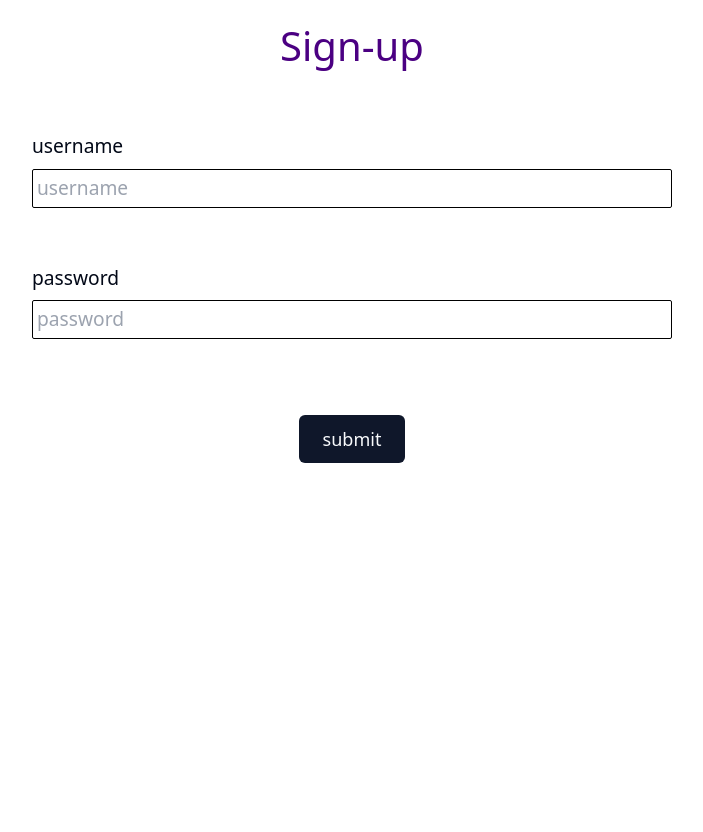
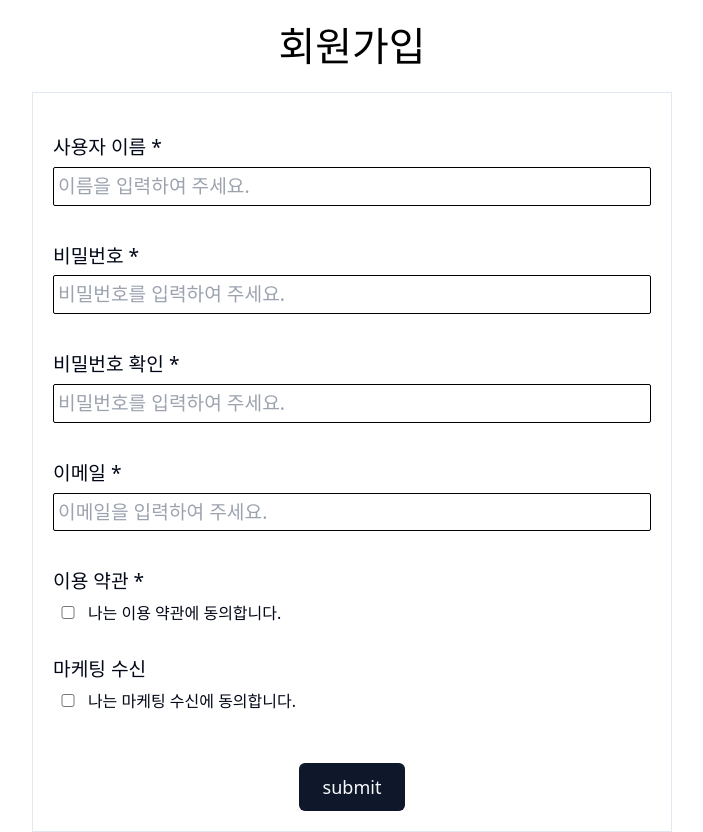
Before and after one commit to parklego/ui-component, a React (Vite) app: page /sign-up in a window 1280 px wide. Shown: the whole page, without its empty margins (288-991 px from the left). Built offline with nearby package versions, Linux system fonts and the light colour scheme.

Commit message:
form 변경 및 validation 수정

```diff
--- a/src/components/Input/Input.tsx
+++ b/src/components/Input/Input.tsx
@@ -2,13 +2,21 @@ import React from "react";
 
 import styled from "styled-components";
 
-interface InputProps extends React.InputHTMLAttributes<HTMLInputElement> {}
+interface InputProps extends React.InputHTMLAttributes<HTMLInputElement> {
+  label: string;
+  isRequired: boolean;
+}
 
 const Input = React.forwardRef<HTMLInputElement, InputProps>(
-  ({ type, name, placeholder, ...props }, ref) => {
+  ({ type, name, label, isRequired, value, placeholder, ...props }, ref) => {
     return (
-      <div className="flex flex-col gap-2">
-        <LabelStyled>{name}</LabelStyled>
+      <div className="flex flex-col">
+        <LabelStyled>
+          {label}
+          {isRequired && <span> *</span>}
+        </LabelStyled>
+
+        <div>
           <InputStyled
             type={type}
             name={name}
@@ -16,6 +24,8 @@ const Input = React.forwardRef<HTMLInputElement, InputProps>(
             placeholder={placeholder}
             {...props}
           />
+          <span>{value}</span>
+        </div>
       </div>
     );
   }
@@ -24,12 +34,17 @@ const Input = React.forwardRef<HTMLInputElement, InputProps>(
 export default Input;
 
 const LabelStyled = styled.label`
+  display: inline;
   font-size: 1.2rem;
+  margin-bottom: 5px;
 `;
 const InputStyled = styled.input`
+  width: ${(props) => (props.type === "checkbox" ? "5%" : "100%")};
   font-size: 1.2rem;
   border: 1px solid black;
   margin-bottom: 12px;
   border-radius: 2px;
   padding: 4px;
+
+  margin-right: 5px;
 `;
--- a/src/components/InputForm/InputForm.tsx
+++ b/src/components/InputForm/InputForm.tsx
@@ -5,7 +5,10 @@ import { Button } from "../ui/button";
 interface FormListItem {
   name: string;
   type: string;
-  placeholder: string;
+  placeholder?: string;
+  value?: string;
+  label: string;
+  isRequired: boolean;
 }
 
 interface InputFormProps {
@@ -14,7 +17,6 @@ interface InputFormProps {
 }
 
 const InputForm = ({ form, formList }: InputFormProps) => {
-  console.log(form);
   const {
     register,
     handleSubmit,
@@ -26,15 +28,18 @@ const InputForm = ({ form, formList }: InputFormProps) => {
   };
 
   return (
-    <form className="w-full" onSubmit={handleSubmit(onSubmit)}>
+    <form className="p-5 border lg:w-1/2" onSubmit={handleSubmit(onSubmit)}>
       {formList.map((item, idx) => (
-        <div className="my-10" key={idx}>
+        <div className="my-5 " key={idx}>
           <Input
             type={item.type}
             placeholder={item.placeholder}
+            value={item.value}
+            label={item.label}
+            isRequired={item.isRequired}
             {...register(item.name)}
           />
-          <p className="h-1 text-red-500">
+          <p className="h-1 text-red-500 ">
             <>{errors[item.name]?.message}</>
           </p>
         </div>
--- a/src/components/Title/Title.tsx
+++ b/src/components/Title/Title.tsx
@@ -12,8 +12,8 @@ const Title = ({ children }: TitleProps) => {
 export default Title;
 
 const TitleStyle = styled.h1`
+  color: ${(props) => props.theme.color};
   font-size: 2.5rem;
-  color: indigo;
   text-align: center;
   font-weight: 400;
   margin: 1rem;
--- a/src/pages/SignUp.tsx
+++ b/src/pages/SignUp.tsx
@@ -1,6 +1,6 @@
 import InputForm from "@/components/InputForm/InputForm";
 import Title from "@/components/Title/Title";
-import { signUpSchema } from "@/validation/signUp/signUp";
+import { formList, signUpSchema } from "@/validation/signUp/signUp";
 import { zodResolver } from "@hookform/resolvers/zod";
 import { useForm } from "react-hook-form";
 import { z } from "zod";
@@ -8,24 +8,14 @@ import { z } from "zod";
 const SignUp = () => {
   const signUpform = useForm<z.infer<typeof signUpSchema>>({
     resolver: zodResolver(signUpSchema),
-    defaultValues: {
-      username: "",
-      password: "",
-    },
+    defaultValues: {},
   });
 
-  const formList = [
-    { type: "text", name: "username", placeholder: "username" },
-    { type: "password", name: "password", placeholder: "password" },
-  ];
-
   return (
-    <div className="h-screen">
-      <Title>Sign-up</Title>
-      <div className="flex justify-center ">
-        <div className="w-1/2">
-          <InputForm form={signUpform} formList={formList} />
-        </div>
+    <div className="w-full">
+      <Title>회원가입</Title>
+      <div className="flex justify-center">
+        <InputForm form={signUpform} formList={formList} />
       </div>
     </div>
   );
--- a/src/validation/signUp/signUp.ts
+++ b/src/validation/signUp/signUp.ts
@@ -1,10 +1,71 @@
 import { z } from "zod";
 
-export const signUpSchema = z.object({
-  username: z.string().min(4, {
-    message: "username must be at least 2 characters.",
-  }),
-  password: z.string().min(6, {
-    message: "password must be at least 6 characters.",
-  }),
-});
+export const signUpSchema = z
+  .object({
+    username: z.string().min(2, {
+      message: "이름은 최소 2글자 이상 입니다.",
+    }),
+    password: z.string().min(6, {
+      message: "비밀번호는 최소 6글자 이상 입니다.",
+    }),
+    confirmPassword: z.string().min(6, {
+      message: "비밀번호는 최소 6글자 이상 입니다.",
+    }),
+    email: z.string().email({
+      message: "올바른 이메일 양식을 입력해주세요.",
+    }),
+    agreeToTerms: z.boolean().refine((val) => val === true, {
+      message: "이용약관에 동의하여 주세요.",
+    }),
+    marketing: z.boolean().optional(),
+  })
+  .refine((data) => data.password === data.confirmPassword, {
+    message: "입력된 비밀번호와 일치하지 않습니다.",
+    path: ["confirmPassword"],
+  });
+
+export const formList = [
+  {
+    type: "text",
+    name: "username",
+    label: "사용자 이름",
+    placeholder: "이름을 입력하여 주세요.",
+    isRequired: true,
+  },
+  {
+    type: "password",
+    name: "password",
+    label: "비밀번호",
+    placeholder: "비밀번호를 입력하여 주세요.",
+    isRequired: true,
+  },
+  {
+    type: "password",
+    name: "confirmPassword",
+    label: "비밀번호 확인",
+    placeholder: "비밀번호를 입력하여 주세요.",
+    isRequired: true,
+  },
+
+  {
+    type: "email",
+    name: "email",
+    label: "이메일",
+    placeholder: "이메일을 입력하여 주세요.",
+    isRequired: true,
+  },
+  {
+    type: "checkbox",
+    name: "agreeToTerms",
+    label: "이용 약관",
+    value: "나는 이용 약관에 동의합니다.",
+    isRequired: true,
+  },
+  {
+    type: "checkbox",
+    name: "marketing",
+    label: "마케팅 수신",
+    value: "나는 마케팅 수신에 동의합니다.",
+    isRequired: false,
+  },
+];
```
Lines whose indentation alone changed are shown as unchanged.
